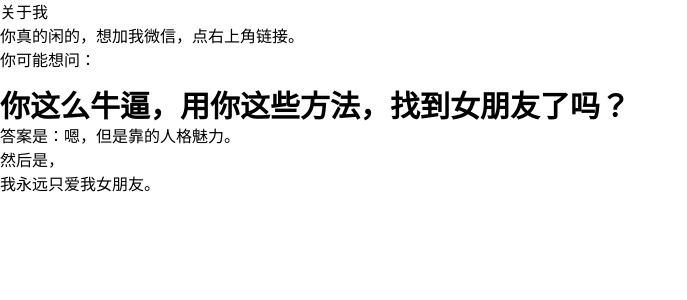
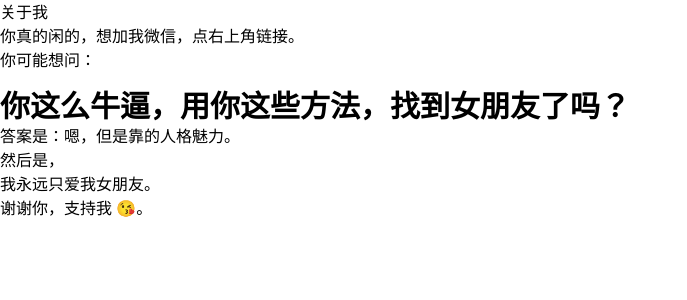
Before and after one commit to EvanNotFound/how-to-deal-with-my-crush, a Next.js app: page /about-me in a window 1280 px wide. Shown: the top 300 px of the page, without its empty margins (0-687 px from the left). Built offline with nearby package versions, Linux system fonts and the light colour scheme.

Commit message:
docs: update about-me page with appreciation note

```diff
--- a/pages/about-me.mdx
+++ b/pages/about-me.mdx
@@ -13,3 +13,5 @@
 然后是，
 
 我永远只爱我女朋友。
+
+谢谢你，支持我 😘。
```
